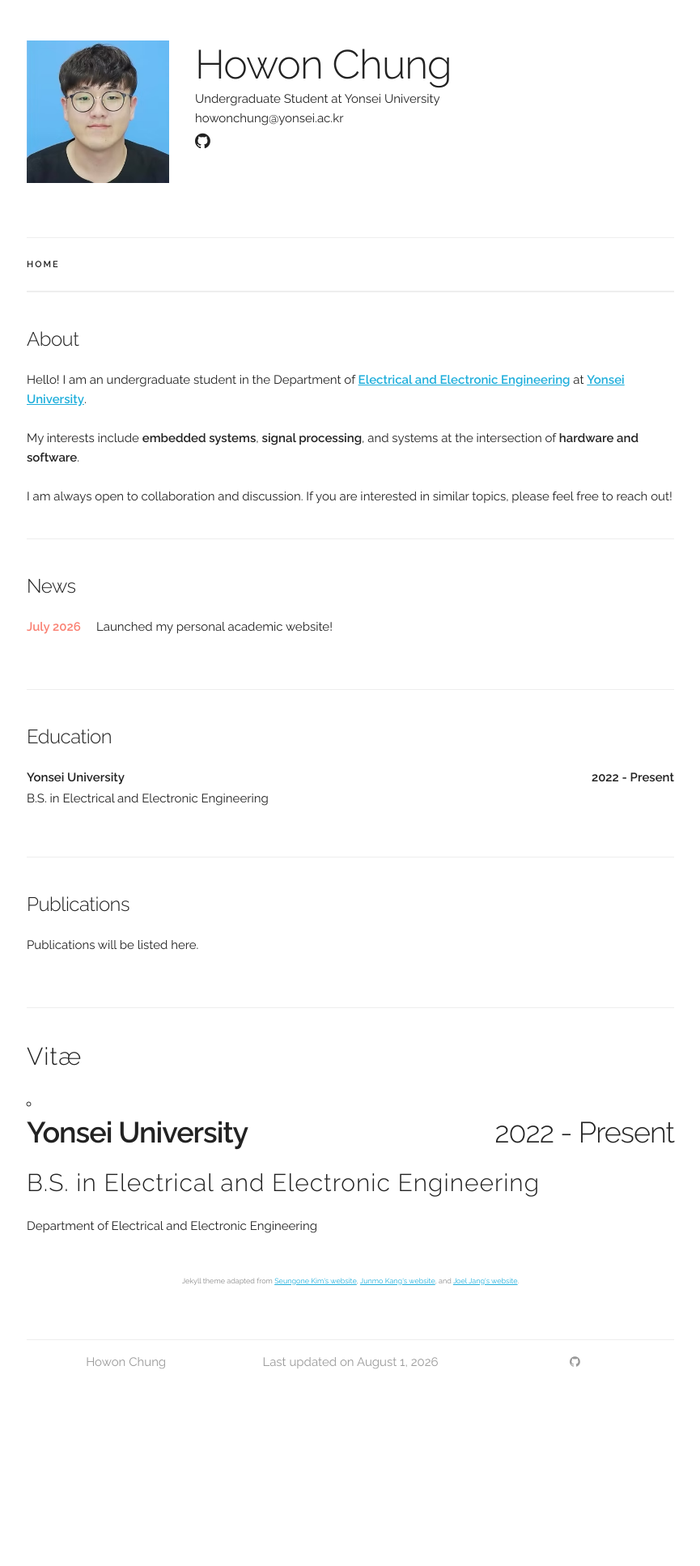
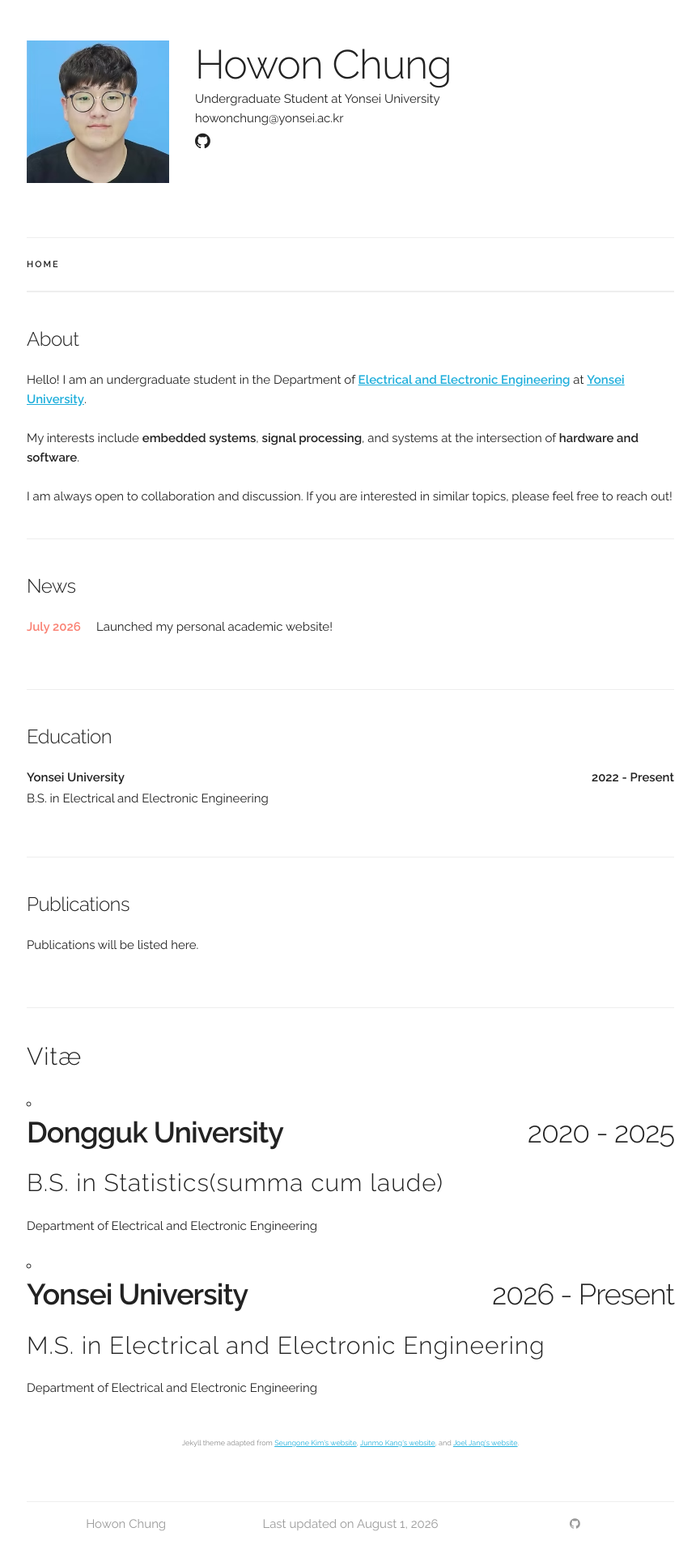
Before and after one commit to DONGSANSUNJAE/DONGSANSUNJAE.github.io, a Jekyll site: the page built from index.html, in a window 1280 px wide. Shown: the whole page at 81% size, without its empty margins (207-1072 px from the left). Built offline with Jekyll 4.4.1, drawn with Linux system fonts in a browser that asks for light colours; before the commit the page ends 1734 px from its top, so only the background shows below that.

Commit message:
Update_20260801

```diff
--- a/_data/experience.yaml
+++ b/_data/experience.yaml
@@ -1,7 +1,13 @@
 experiences:
 
-- place: "Yonsei University"
-  time: "2022 - Present"
-  title: "B.S. in Electrical and Electronic Engineering"
+- place: "Dongguk University"
+  time: "2020 - 2025"
+  title: "B.S. in Statistics(summa cum laude)"
   subtitle: "Department of Electrical and Electronic Engineering"
   category: "school"
+
+- place: "Yonsei University"
+  time: "2026 - Present"
+  title: "M.S. in Electrical and Electronic Engineering"
+  subtitle: "Department of Electrical and Electronic Engineering"
+  category: "school"
```
